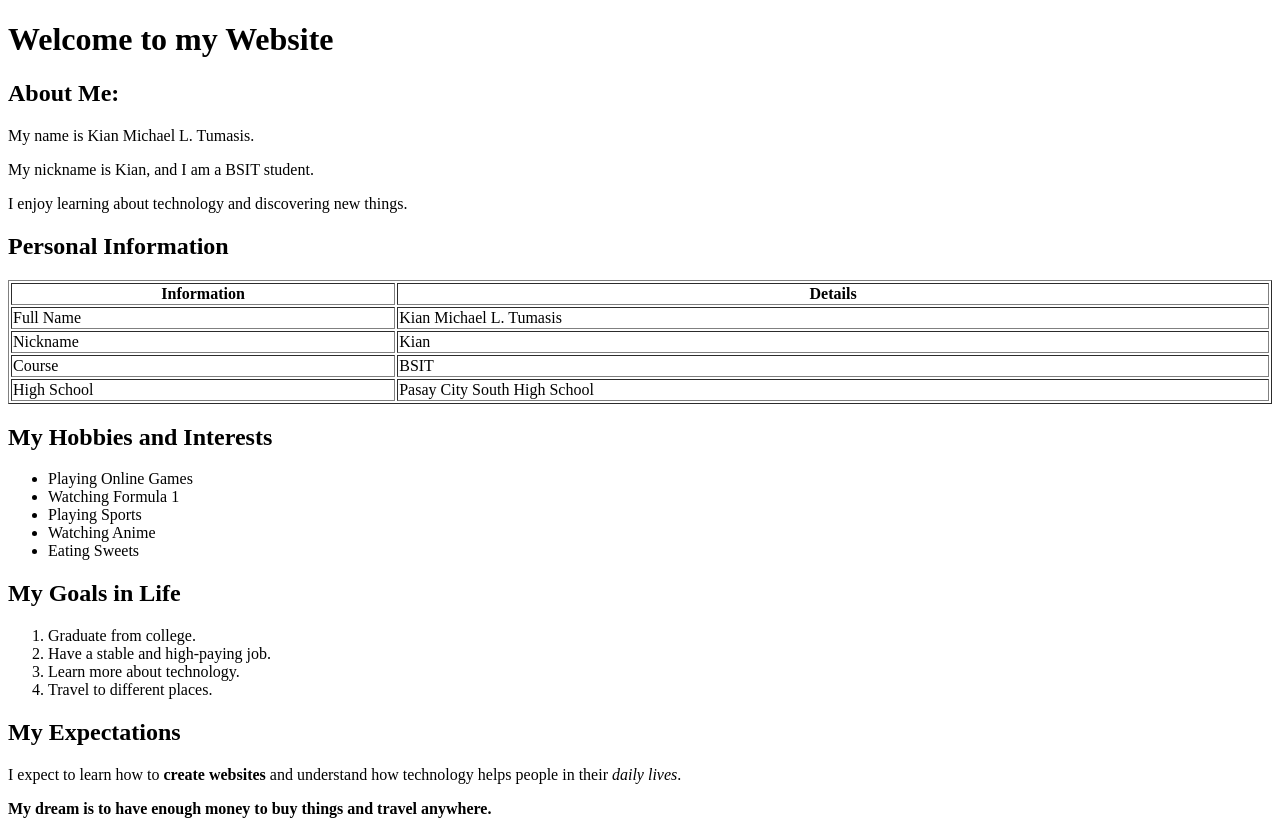
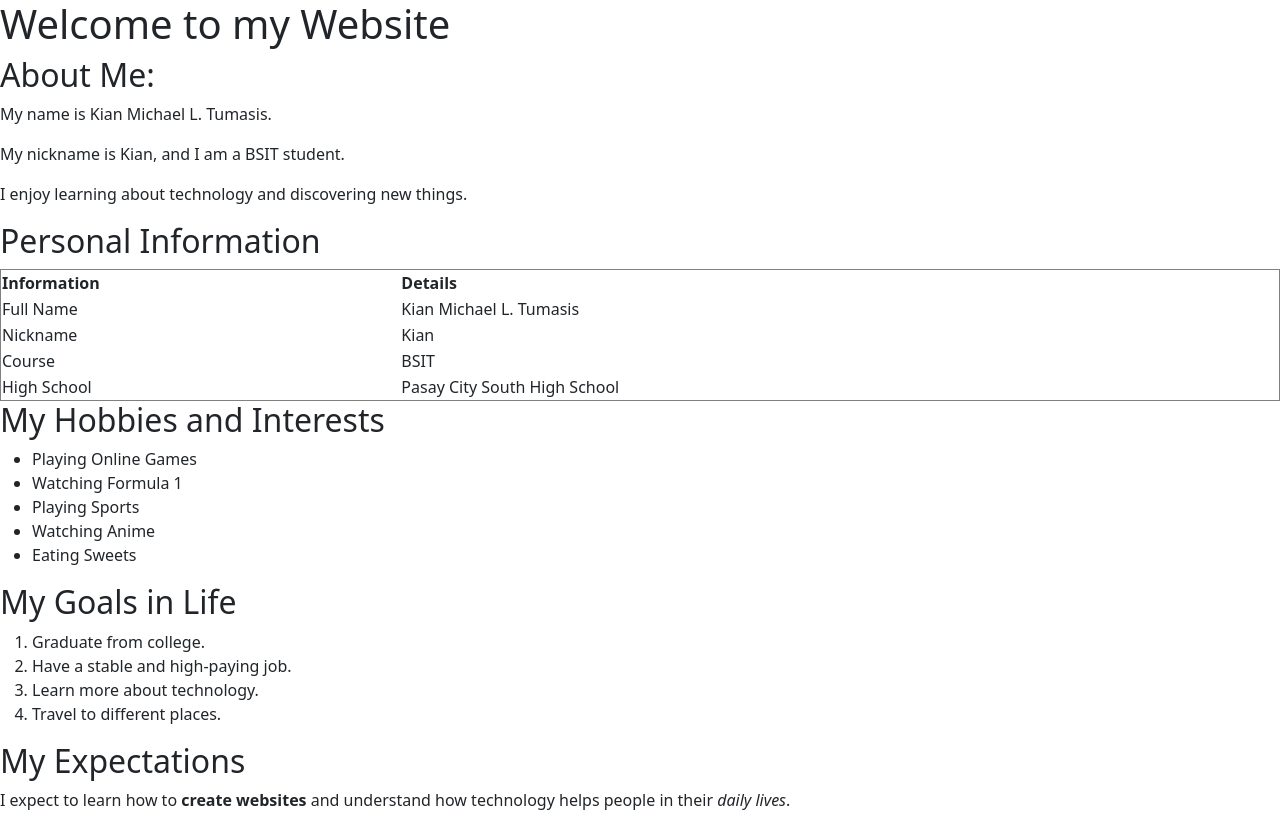
Before and after one commit to KianTumasis/webprog-CS251_IT253-html-lessons, a plain HTML site: page introduction/introduction/index.html in a window 1280 px wide. Shown: the top 820 px of the page. Drawn offline with nearby package versions, Linux system fonts and the light colour scheme.

Commit message:
Update index.html

```diff
--- a/introduction/introduction/index.html
+++ b/introduction/introduction/index.html
@@ -4,7 +4,10 @@
 <head>
 <meta charset="UTF-8">
 <meta name="viewport" content="width=device-width, initial-scale=1.0">
-<title>My Personal Introduction</title>
+<link href="https://cdn.jsdelivr.net/npm/bootstrap@5.3.8/dist/css/bootstrap.min.css" rel="stylesheet">
+  <script src="https://cdn.jsdelivr.net/npm/bootstrap@5.3.8/dist/js/bootstrap.bundle.min.js"></script>
+
+  <title>My Personal Introduction</title>
 </head>
 <body>
 <header>
```
